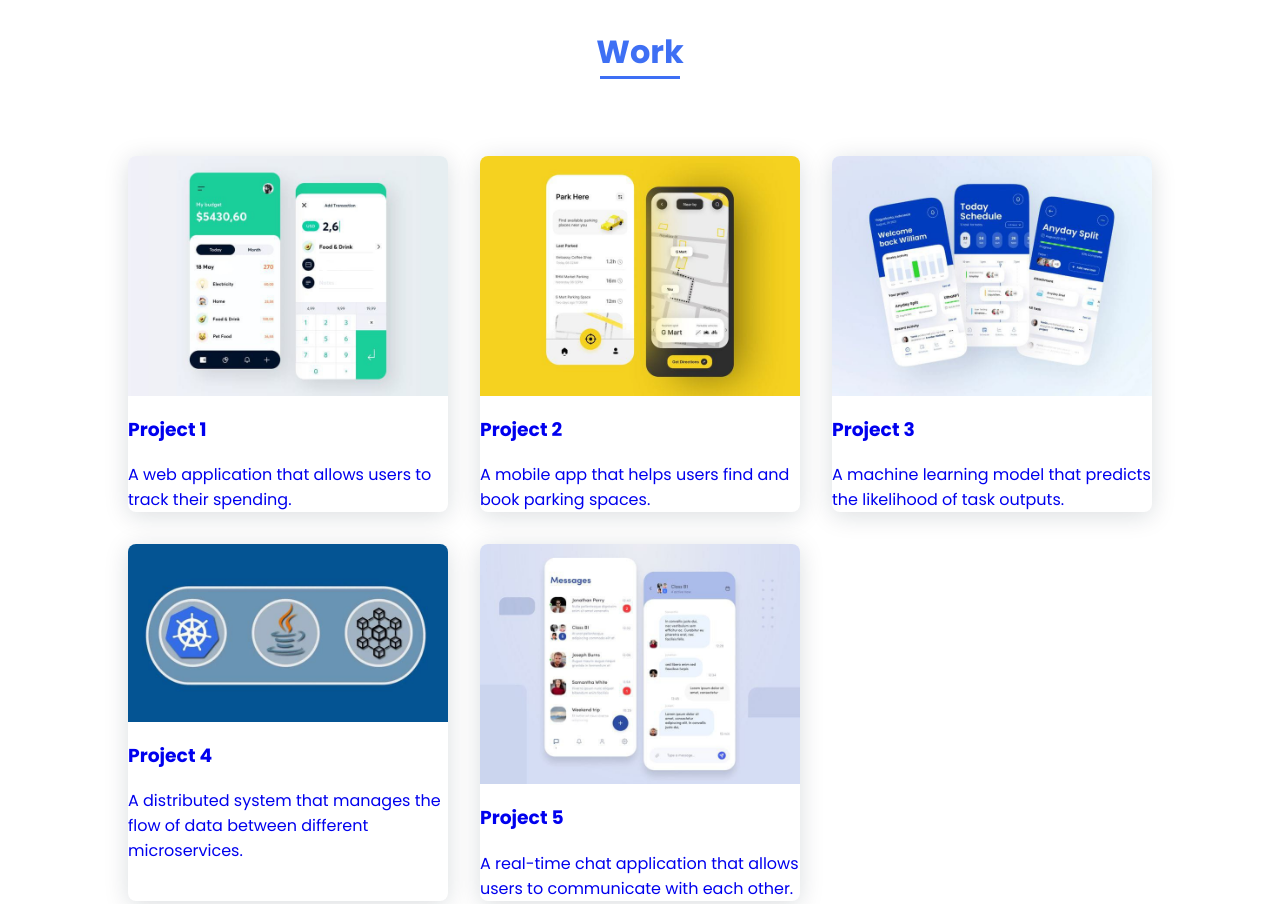
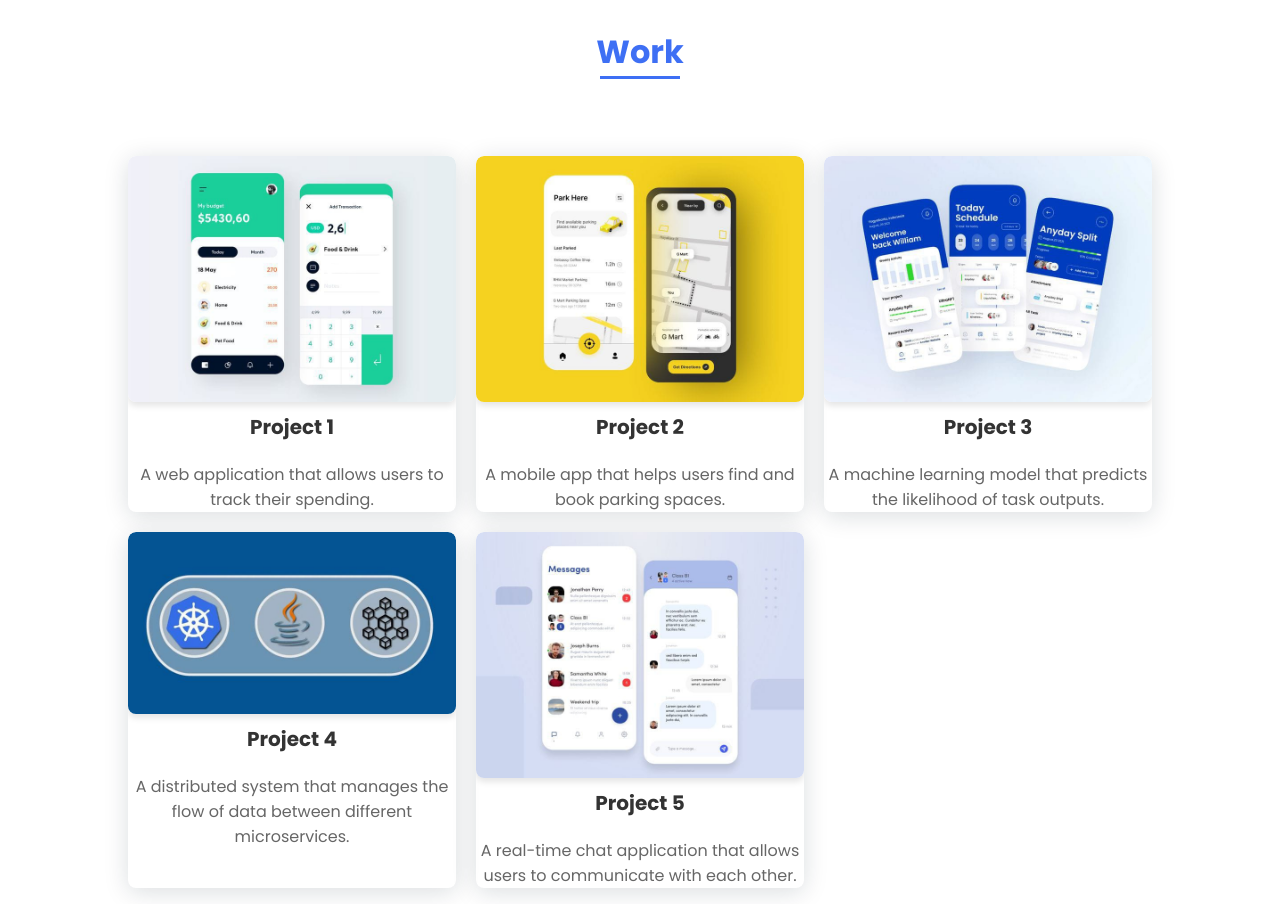
Before and after one commit to sajadtlpr/in, a plain HTML site: page index.html in a window 1280 px wide. Shown: the part 2320-3224 px from the top of the page. Drawn offline with nearby package versions, Linux system fonts and the light colour scheme.

Commit message:
Update index.html

```diff
--- a/index.html
+++ b/index.html
@@ -193,6 +193,36 @@
 
 <style>
   /* CSS styling for under construction message */
+  .work__container {
+    display: grid;
+    grid-template-columns: repeat(3, 1fr);
+    gap: 20px;
+  }
+
+  .work__img {
+    display: block;
+    text-align: center;
+    cursor: pointer;
+  }
+
+  .work__img img {
+    max-width: 100%;
+    border-radius: 8px;
+    box-shadow: 0 4px 6px rgba(0, 0, 0, 0.1);
+  }
+
+  .work__img h3 {
+    margin-top: 10px;
+    font-size: 20px;
+    color: #333;
+  }
+
+  .work__img p {
+    margin-top: 5px;
+    font-size: 16px;
+    color: #666;
+  }
+
   .under-construction {
     position: fixed;
     top: 50%;
@@ -206,6 +236,12 @@
     text-align: center;
     font-family: Arial, sans-serif;
     z-index: 9999;
+    animation: fadeInOut 3s ease-in-out;
+  }
+
+  @keyframes fadeInOut {
+    0%, 100% { opacity: 0; }
+    10%, 90% { opacity: 1; }
   }
 
   .under-construction h3 {
@@ -222,9 +258,12 @@
     underConstructionDiv.classList.add('under-construction');
     underConstructionDiv.innerHTML = `<h3>Project Under Construction</h3><p>${message}</p>`;
     document.body.appendChild(underConstructionDiv);
+
+    setTimeout(() => {
+      underConstructionDiv.remove();
+    }, 3000);
   }
 </script>
-
 
 
 
```
